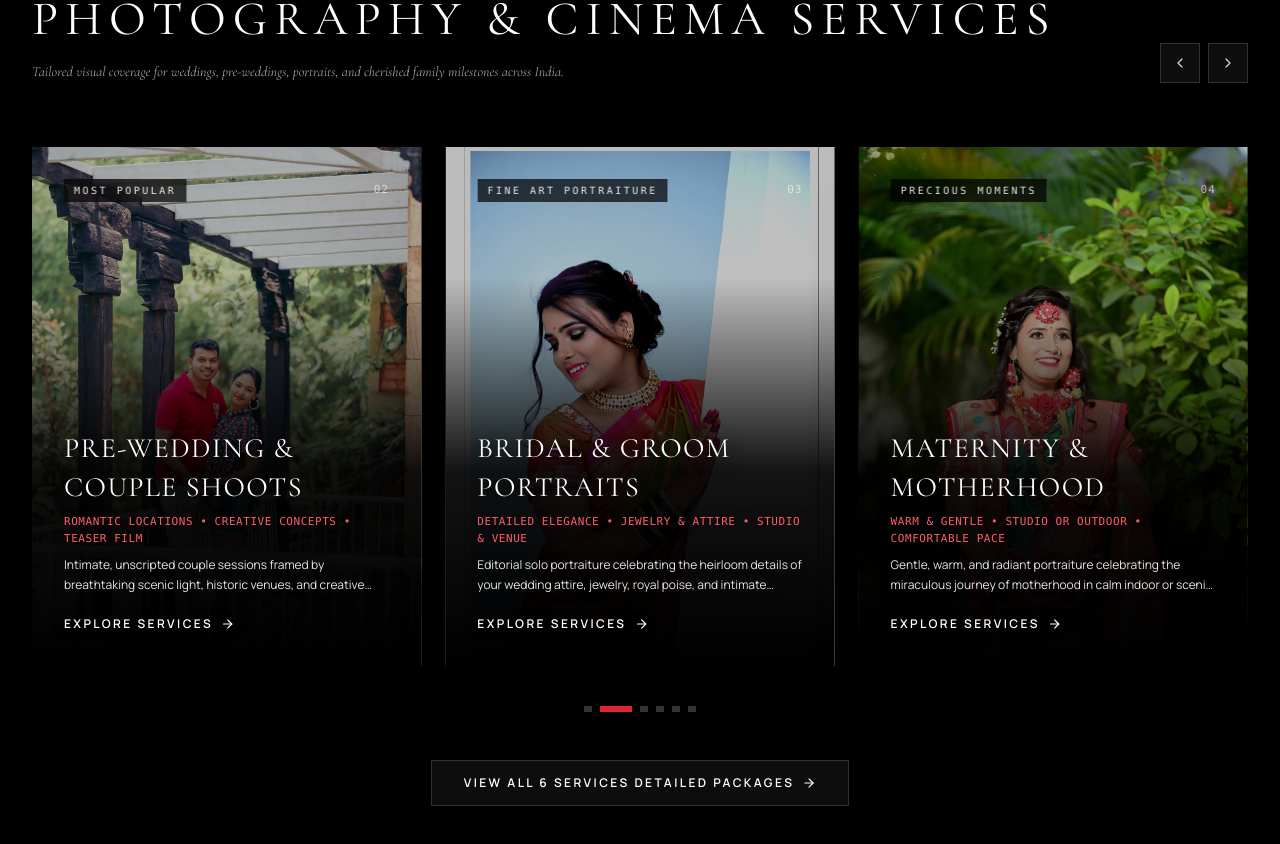
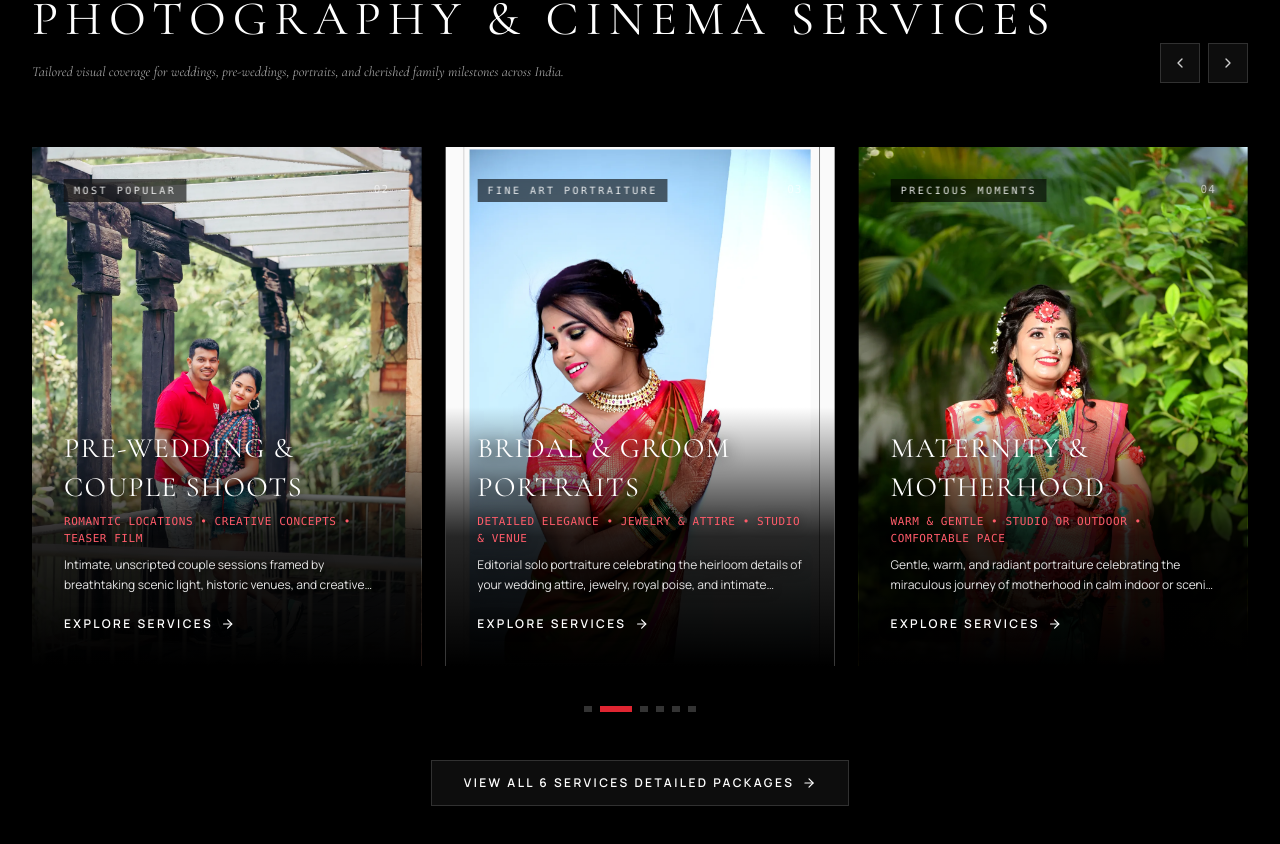
Before and after one commit to Therock1037X/Jumpclick-s-Photography-Website-, a React (Vite) app: page / in a window 1280 px wide. Shown: the part 2927-3771 px from the top of the page. Built offline with nearby package versions, Linux system fonts and the light colour scheme; a web font is replaced by a local one.

Commit message:
fix(services): remove full-card tint on hover and eliminate border line artifacts

```diff
--- a/src/pages/HomePage.jsx
+++ b/src/pages/HomePage.jsx
@@ -495,24 +495,24 @@ export default function HomePage() {
                     onClick={(e) => {
                       if (servicesMovedRef.current) e.preventDefault();
                     }}
-                    className="group relative aspect-[3/4] sm:aspect-[4/5] md:aspect-[3/4] rounded-none overflow-hidden bg-[#0c0c10] border-none transition-all duration-500 shadow-2xl flex flex-col justify-between p-6 sm:p-8 cursor-pointer select-none block h-full"
+                    className="group relative aspect-[3/4] sm:aspect-[4/5] md:aspect-[3/4] rounded-none overflow-hidden bg-black border-0 border-transparent outline-none ring-0 shadow-none hover:border-0 hover:outline-none hover:ring-0 hover:shadow-none transition-all duration-500 flex flex-col justify-between p-6 sm:p-8 cursor-pointer select-none block h-full"
+                    style={{ isolation: 'isolate' }}
                   >
-                    {/* Background Image with subtle zoom on hover */}
+                    {/* Background Image with subtle zoom on hover - 100% natural, vibrant, zero tint */}
                     <img
                       src={svc.image}
                       alt={svc.title}
                       draggable="false"
-                      className="absolute inset-0 w-full h-full object-cover object-center group-hover:scale-105 transition-transform duration-700 ease-out select-none pointer-events-none"
+                      className="absolute -inset-[1px] w-[calc(100%+2px)] h-[calc(100%+2px)] max-w-none object-cover object-center group-hover:scale-105 transition-transform duration-700 ease-out select-none pointer-events-none"
                       loading="lazy"
                     />
 
-                    {/* Dark transparent tint & deep gradient scrim behind text for crystal-clear readability */}
-                    <div className="absolute inset-0 bg-black/25 pointer-events-none z-0" />
-                    <div className="absolute inset-x-0 bottom-0 h-[72%] sm:h-[75%] bg-gradient-to-t from-black via-black/90 via-black/55 to-transparent pointer-events-none z-0" />
+                    {/* Clean localized bottom gradient strictly behind text for readability — zero tint over couple or photography */}
+                    <div className="absolute -inset-x-2 bottom-0 h-[50%] bg-gradient-to-t from-black via-black/85 via-black/40 to-transparent pointer-events-none z-0" />
 
                     {/* Card Top: Number & Category Badge (Border-free clean design) */}
                     <div className="relative z-10 flex items-center justify-between select-none">
-                      <span className="text-[10px] font-mono tracking-[0.25em] uppercase text-white/90 bg-black/70 px-2.5 py-1 border-none backdrop-blur-md">
+                      <span className="text-[10px] font-mono tracking-[0.25em] uppercase text-white/90 bg-black/60 px-2.5 py-1 border-0 outline-none backdrop-blur-md">
                         {svc.badge}
                       </span>
                       <span className="text-[11px] font-mono tracking-widest text-white/60">
```
